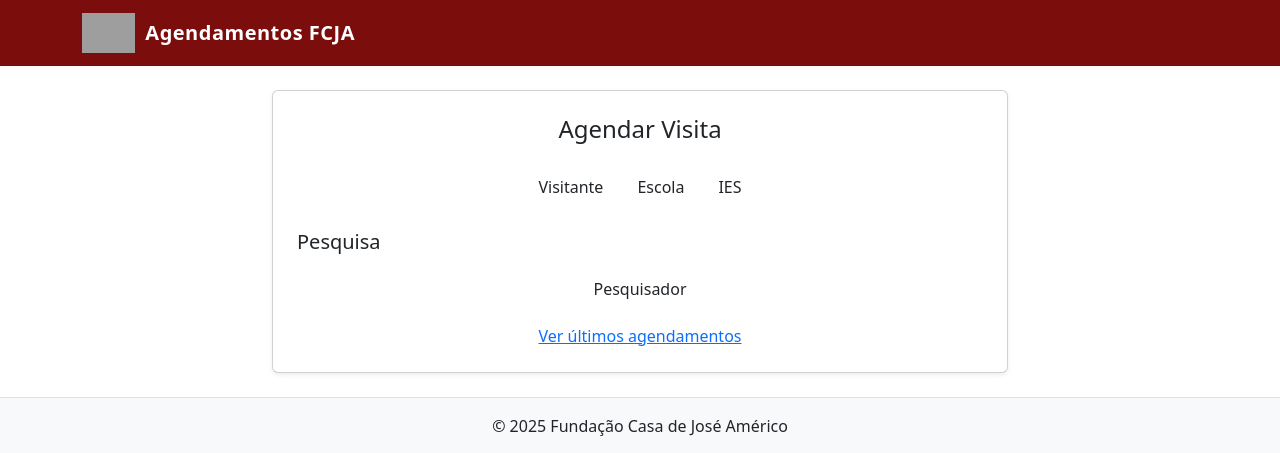
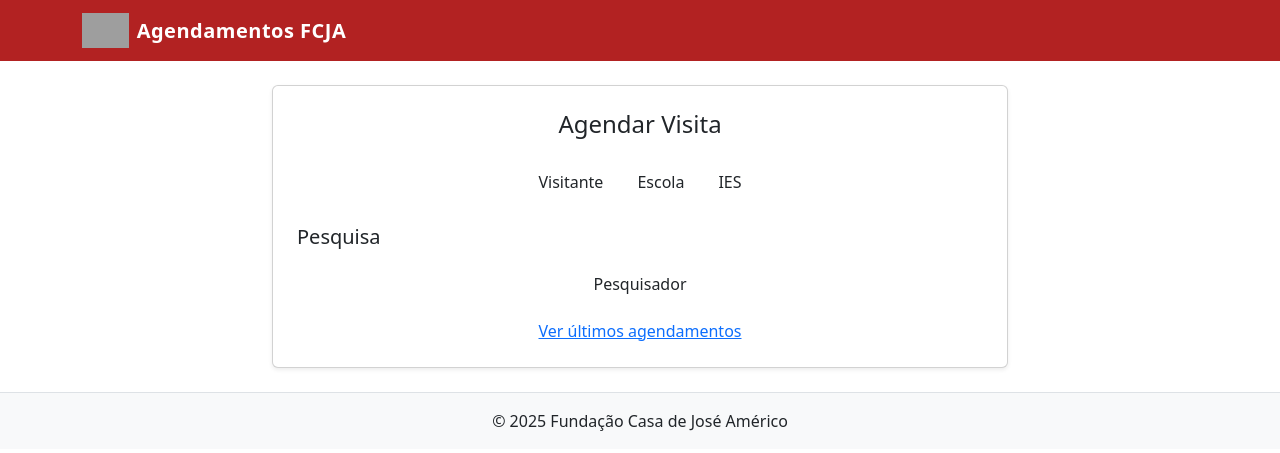
Before and after one commit to NanaBananiiih/fcja-agendamentos, a Flask app: page / in a window 1280 px wide. Shown: the top 453 px of the page. Run offline with Flask 3, Linux system fonts and the light colour scheme; grey boxes are pictures that could not be loaded.

Commit message:
Restaurado style.css antigo

```diff
--- a/web/static/style.css
+++ b/web/static/style.css
@@ -9,7 +9,7 @@
 
 /* Cabeçalho vermelho */
 .navbar {
-  background-color: #7c0d0d !important;
+  background-color: #b22222 !important; /* vermelho mais vivo */
 }
 
 .navbar-brand {
@@ -20,11 +20,11 @@
 }
 
 .navbar-brand img {
-  height: 40px;
-  margin-right: 10px;
+  height: 35px;   /* menor que o atual */
+  margin-right: 8px;
 }
 
-/* Botões customizados em preto */
+/* Botões customizados */
 .btn-custom {
   background-color: #000;
   color: #fff;
@@ -38,7 +38,7 @@
 
 /* Cartões */
 .card.info-card {
-  border-left: 4px solid #5e1212;
+  border-left: 4px solid #8b0000;
 }
 
 .table > :not(caption) > * > * {
```
